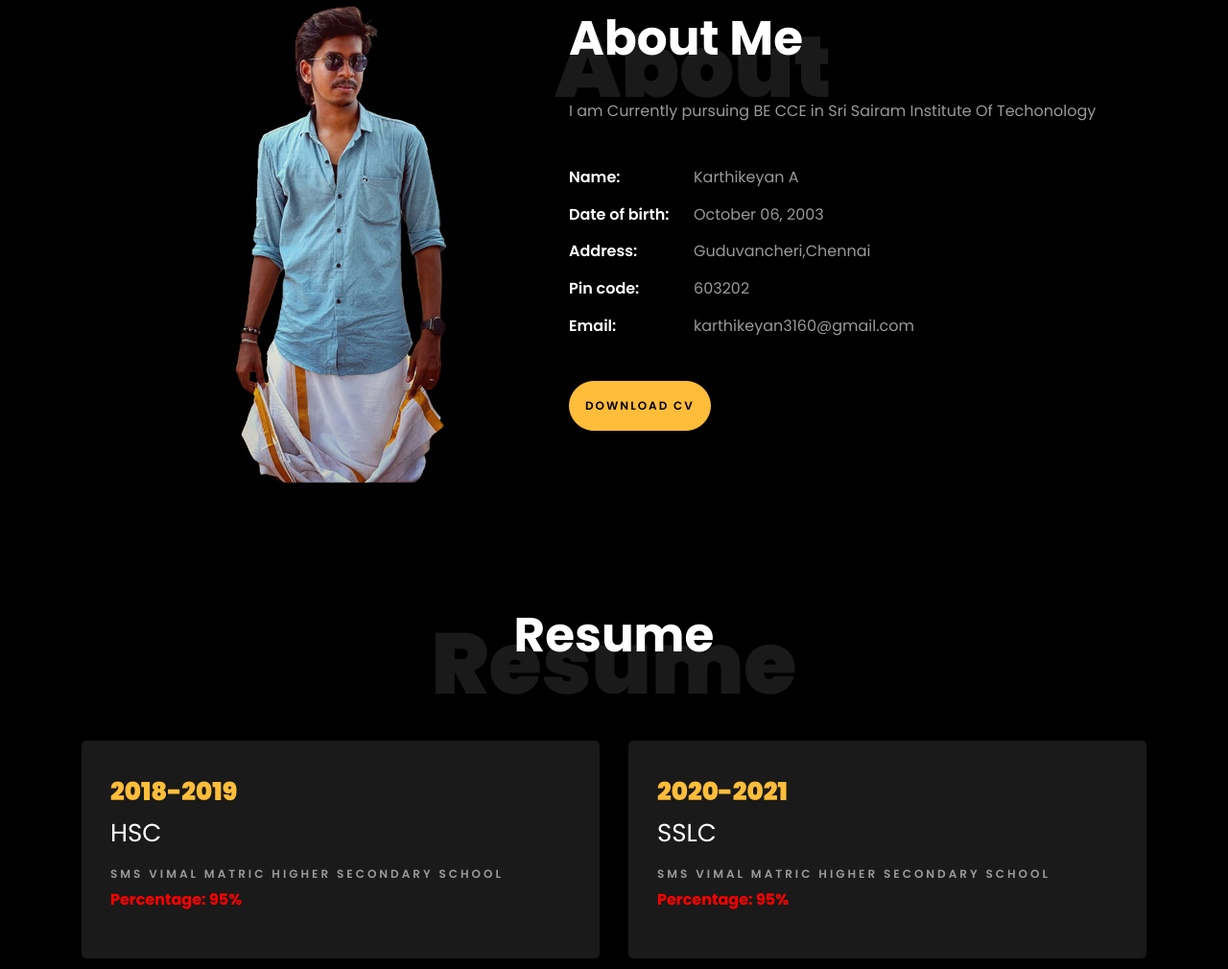
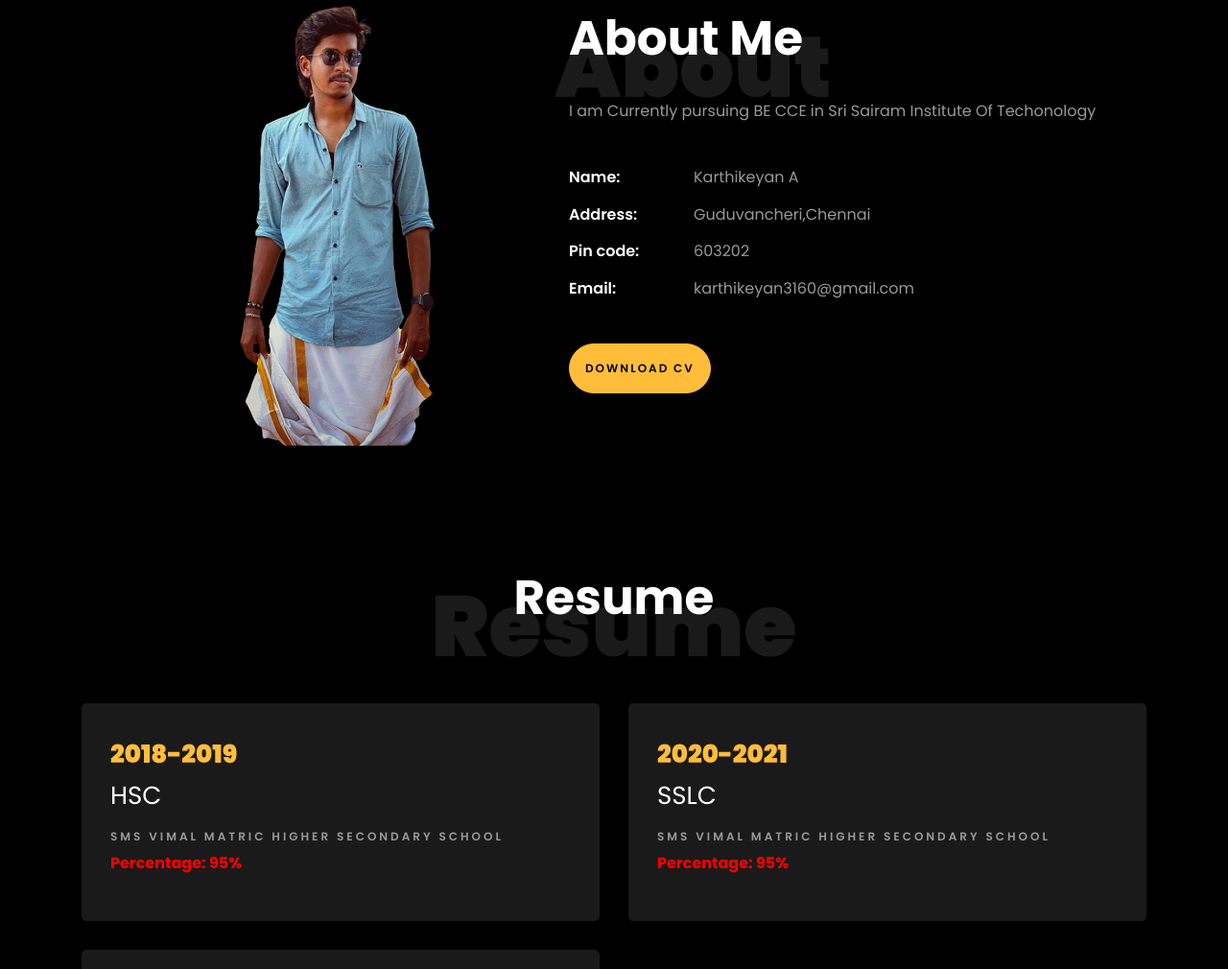
Before and after one commit to SKVhacks/karthi, a plain HTML site: page index.html in a window 1280 px wide. Shown: the part 859-1869 px from the top of the page at 96% size. Drawn offline with Linux system fonts and the light colour scheme; files whose address does not match are found by name.

Commit message:
Update index.html
remove dob

```diff
--- a/index.html
+++ b/index.html
@@ -104,7 +104,6 @@
 		            <p>I am Currently pursuing BE CCE in Sri Sairam Institute Of Techonology</p>
 		            <ul class="about-info mt-4 px-md-0 px-2">
 		            	<li class="d-flex"><span>Name:</span> <span>Karthikeyan A</span></li>
-		            	<li class="d-flex"><span>Date of birth:</span> <span>October 06, 2003</span></li>
 		            	<li class="d-flex"><span>Address:</span> <span>Guduvancheri,Chennai</span></li>
 		            	<li class="d-flex"><span>Pin code:</span> <span>603202</span></li>
 		            	<li class="d-flex"><span>Email:</span> <span>karthikeyan3160@gmail.com</span></li>
```
